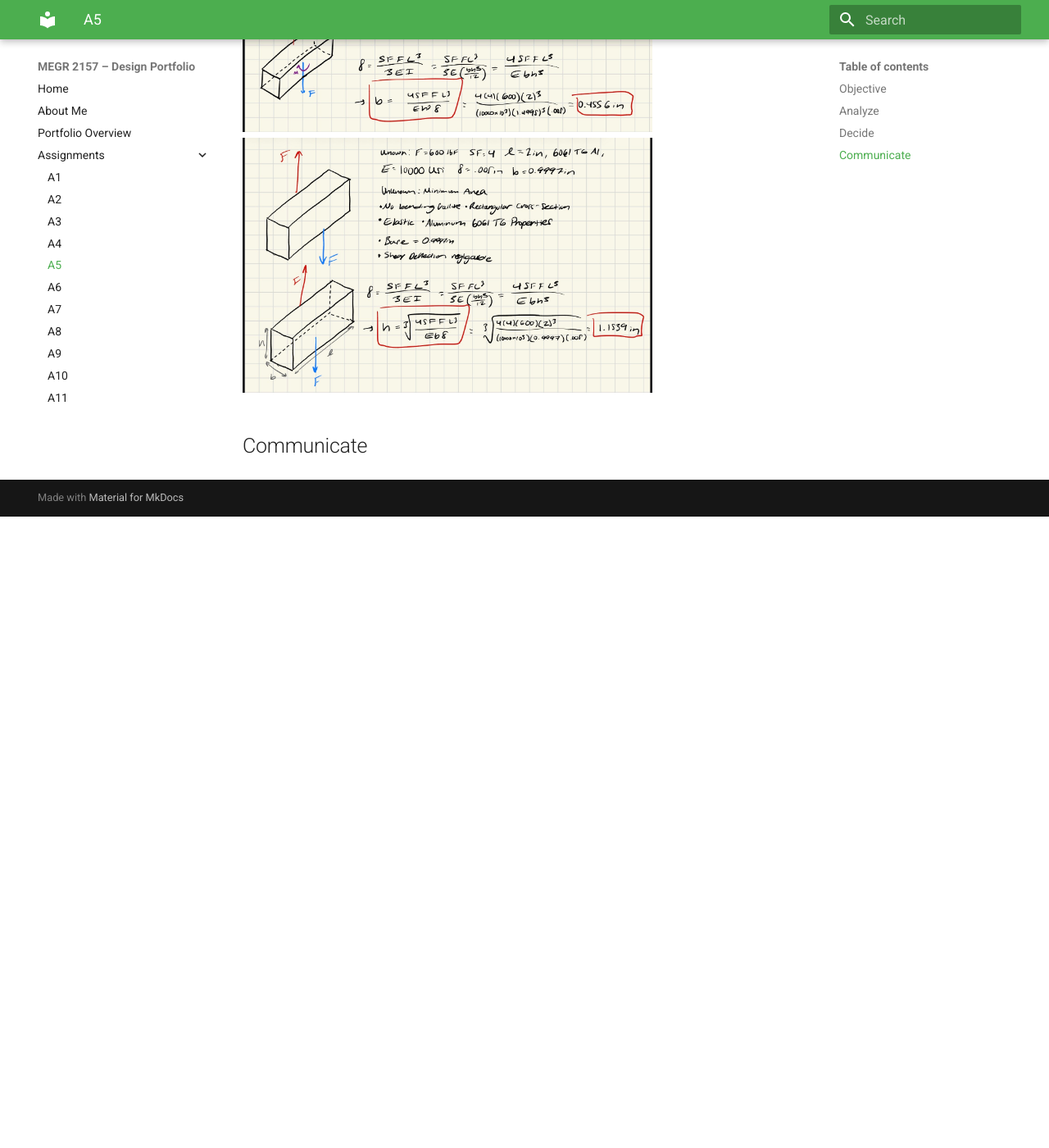
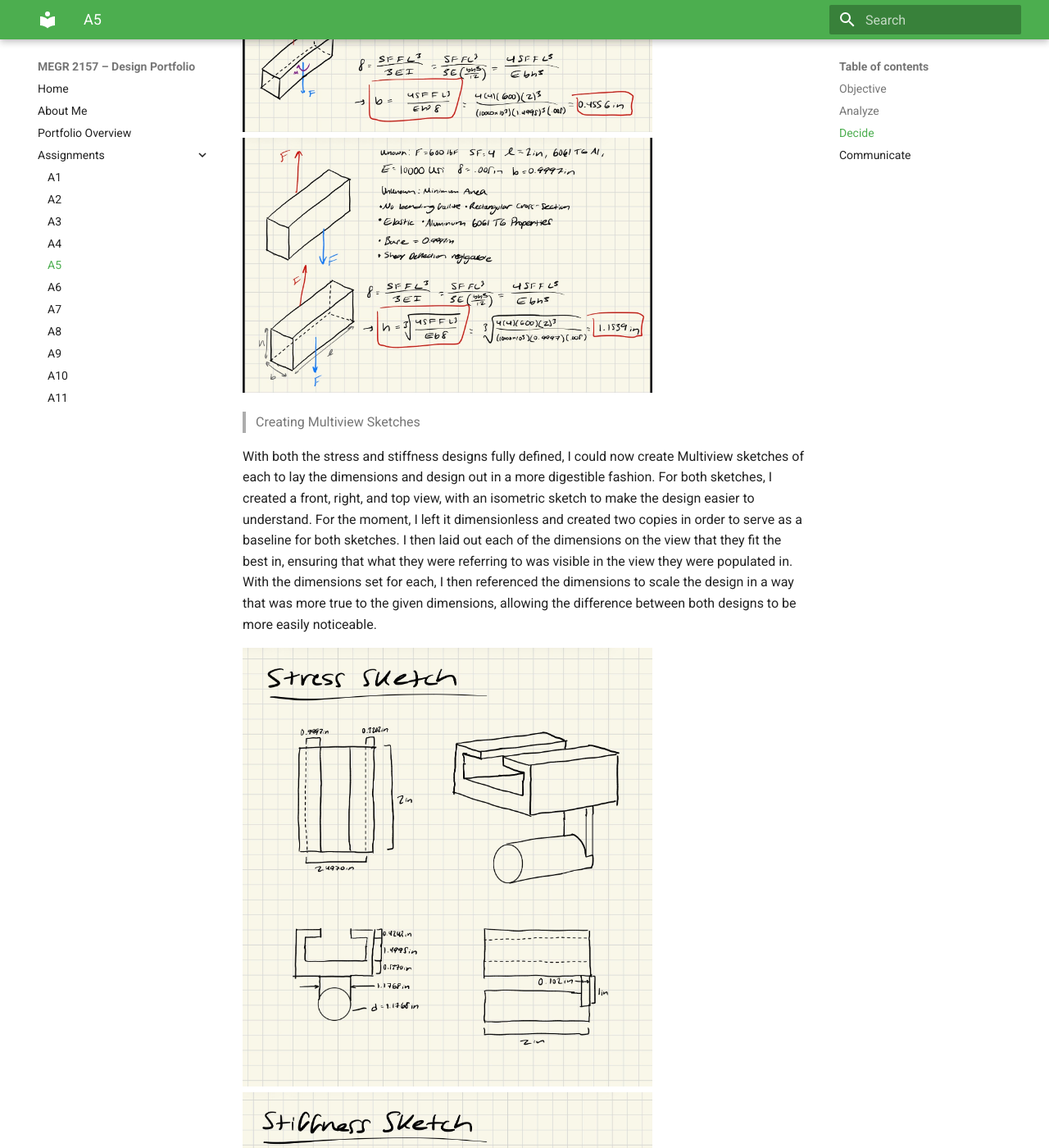
Before and after one commit to bsalvi7/megr2156-portfolio, an MkDocs documentation site: the page built from docs/assignments/A05/index.md, in a window 1280 px wide and 1400 px high, scrolled down 5405 px. Shown: the whole window at 82% size. Built offline with MkDocs 1.6.1 and Material for MkDocs 9.7.7, drawn with Linux system fonts in a browser that asks for light colours; before the commit the page ends 6035 px from its top, so only the background shows below that; some of the changed text lies outside the part shown.

Commit message:
Add Multiview sketches section to index.md
Added a section on creating Multiview sketches to explain the process of laying out dimensions and comparing stress and stiffness designs.

```diff
--- a/docs/assignments/A05/index.md
+++ b/docs/assignments/A05/index.md
@@ -56,4 +56,13 @@ The stiffness design carried over many of the same values and mechanics of the s
 <img width="500" alt="Feature 4 Stiffness" src="Stiff 4.jpeg" />
 <img width="500" alt="Feature 5 Stiffness" src="Stiff 5.jpeg" />
 
+>Creating Multiview Sketches
+
+With both the stress and stiffness designs fully defined, I could now create Multiview sketches of each to lay the dimensions and design out in a more digestible fashion. For both sketches, I created a front, right, and top view, with an isometric sketch to make the design easier to understand. For the moment, I left it dimensionless and created two copies in order to serve as a baseline for both sketches. I then laid out each of the dimensions on the view that they fit the best in, ensuring that what they were referring to was visible in the view they were populated in. With the dimensions set for each, I then referenced the dimensions to scale the design in a way that was more true to the given dimensions, allowing the difference between both designs to be more easily noticeable.
+
+<img width="500" alt="Stress Sketch" src="Stress Sketch.jpeg" />
+<img width="500" alt="Stiffness Sketch" src="Stiff Sketch.jpeg" />
+
+Laying both sketches side by side make it much more simple to compare how the designs differ. The most noticeable difference is in the final feature, where the height of the hooks are noticeably larger, possibly meaning that the stiffness required there is much higher relative to the stress it is undergoing, making it thicker in the stiffness design to account for that.
+
 ## Communicate
```
